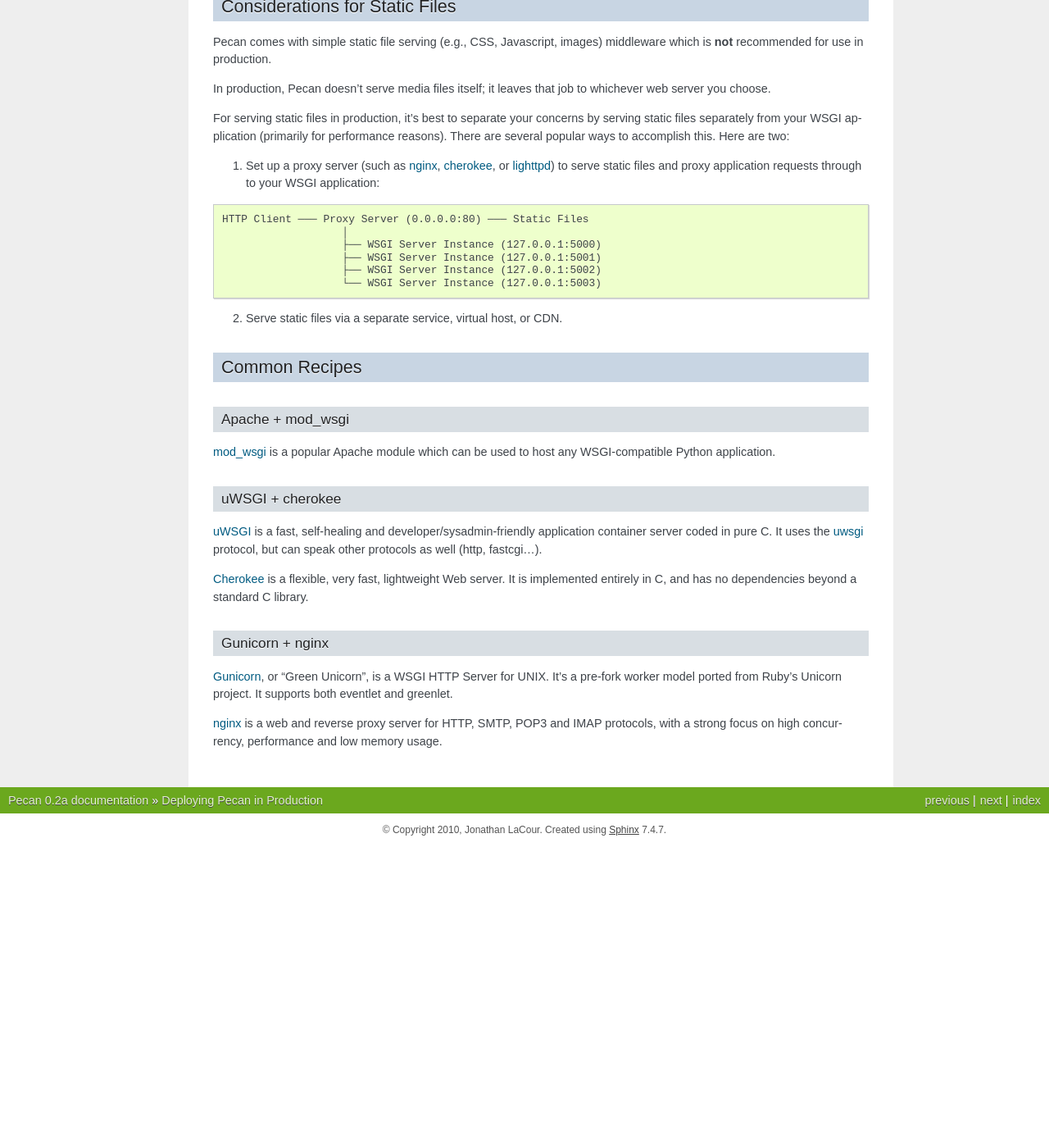
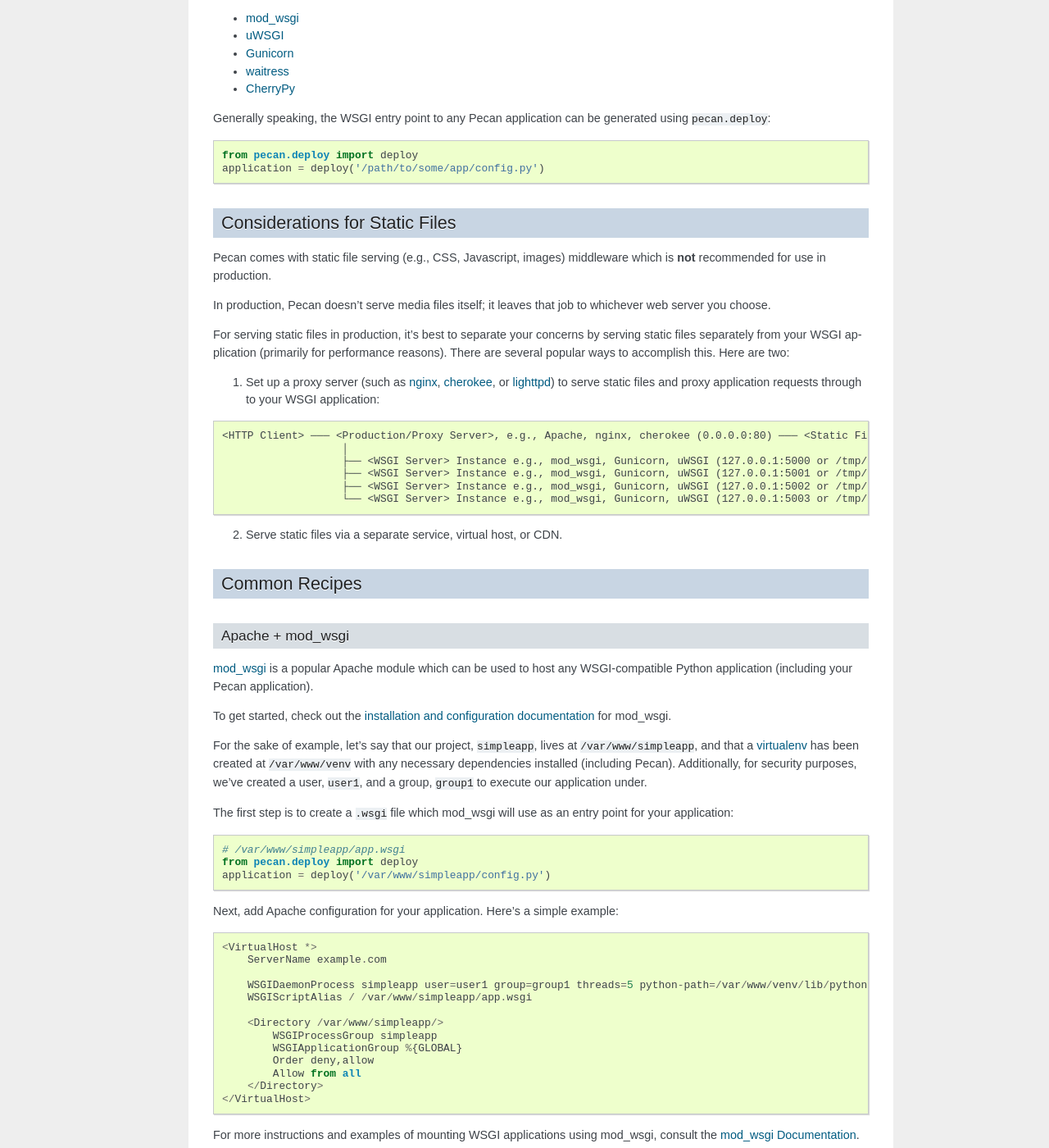
Before and after one commit to stackforge/pecan, a Sphinx documentation site: the page built from docs/source/deployment.rst, in a window 1280 px wide and 1400 px high, scrolled down 1021 px. Shown: the whole window at 82% size. Built offline with Sphinx 7.4.7, drawn with Linux system fonts in a browser that asks for light colours; before the commit the page ends 2053 px from its top, so only the background shows below that; some of the changed text lies outside the part shown.

Commit message:
More deployment docs.

```diff
--- a/docs/source/deployment.rst
+++ b/docs/source/deployment.rst
@@ -17,8 +17,28 @@
 
 Installing Pecan
 ----------------
-For instructions on installing Pecan in most any environment, refer to
-the documentation on :ref:`Installation`.
+A few popular options are avaliable for installing Pecan in production
+environments:
+
+    *  Using `setuptools/distribute
+       <http://packages.python.org/distribute/setuptools.html>`_.  Manage
+       Pecan as a dependency in your project's ``setup.py`` file so that it's
+       installed alongside your project (e.g., ``python
+       /path/to/project/setup.py install``).  The default Pecan project
+       described in :ref:`quick_start` facilitates this by including Pecan as
+       a dependency for your project.
+
+    *  Using `pip <http://www.pip-installer.org/en/latest/requirements.html>`_.
+       Use ``pip freeze`` and ``pip install`` to create and install from
+       a ``requirements.txt`` file for your project.
+
+    *  Install Pecan manually via the instructions found in
+       :ref:`Installation`.
+
+.. note::
+    Regardless of the route you choose, it's highly recommended that all
+    deployment installations be done in a Python `virtual environment
+    <http://www.virtualenv.org/>`_.
 
 Disabling Debug Mode
 --------------------
@@ -45,6 +65,7 @@
 * `uWSGI <http://projects.unbit.it/uwsgi/>`__
 * `Gunicorn <http://gunicorn.org/>`__
 * `waitress <http://docs.pylonsproject.org/projects/waitress/en/latest/>`__
+* `CherryPy <http://cherrypy.org/>`__
 
 Generally speaking, the WSGI entry point to any Pecan application can be
 generated using ``pecan.deploy``::
@@ -72,12 +93,12 @@
 
 ::
 
-    HTTP Client ─── Proxy Server (0.0.0.0:80) ─── Static Files
+    <HTTP Client> ─── <Production/Proxy Server>, e.g., Apache, nginx, cherokee (0.0.0.0:80) ─── <Static Files>
                        │
-                       ├── WSGI Server Instance (127.0.0.1:5000)
-                       ├── WSGI Server Instance (127.0.0.1:5001)
-                       ├── WSGI Server Instance (127.0.0.1:5002)
-                       └── WSGI Server Instance (127.0.0.1:5003)
+                       ├── <WSGI Server> Instance e.g., mod_wsgi, Gunicorn, uWSGI (127.0.0.1:5000 or /tmp/some.sock)
+                       ├── <WSGI Server> Instance e.g., mod_wsgi, Gunicorn, uWSGI (127.0.0.1:5001 or /tmp/some.sock)
+                       ├── <WSGI Server> Instance e.g., mod_wsgi, Gunicorn, uWSGI (127.0.0.1:5002 or /tmp/some.sock)
+                       └── <WSGI Server> Instance e.g., mod_wsgi, Gunicorn, uWSGI (127.0.0.1:5003 or /tmp/some.sock)
 
 
 2.  Serve static files via a separate service, virtual host, or CDN.
@@ -88,24 +109,89 @@
 Apache + mod_wsgi
 +++++++++++++++++
 `mod_wsgi <http://code.google.com/p/modwsgi/>`_ is a popular Apache module
-which can be used to host any WSGI-compatible Python application.
+which can be used to host any WSGI-compatible Python application (including your Pecan application).
 
-uWSGI + cherokee
-++++++++++++++++
+To get started, check out the `installation and configuration documentation <http://code.google.com/p/modwsgi/wiki/InstallationInstructions>`_ for mod_wsgi.
+
+For the sake of example, let's say that our project, ``simpleapp``, lives at
+``/var/www/simpleapp``, and that a `virtualenv <http://www.virtualenv.org>`_
+has been created at ``/var/www/venv`` with any necessary dependencies installed
+(including Pecan).  Additionally, for security purposes, we've created a user,
+``user1``, and a group, ``group1`` to execute our application under.
+
+The first step is to create a ``.wsgi`` file which mod_wsgi will use as an entry point for your application::
+
+    # /var/www/simpleapp/app.wsgi
+    from pecan.deploy import deploy
+    application = deploy('/var/www/simpleapp/config.py')
+
+Next, add Apache configuration for your application.  Here's a simple example::
+
+    <VirtualHost *>
+        ServerName example.com
+
+        WSGIDaemonProcess simpleapp user=user1 group=group1 threads=5 python-path=/var/www/venv/lib/python2.7/site-packages
+        WSGIScriptAlias / /var/www/simpleapp/app.wsgi
+
+        <Directory /var/www/simpleapp/>
+            WSGIProcessGroup simpleapp
+            WSGIApplicationGroup %{GLOBAL}
+            Order deny,allow
+            Allow from all
+        </Directory>
+    </VirtualHost>
+
+For more instructions and examples of mounting WSGI applications using mod_wsgi, consult the `mod_wsgi Documentation <http://code.google.com/p/modwsgi/wiki/QuickConfigurationGuide#Mounting_The_WSGI_Application>`_.
+
+Finally, restart Apache and give it a try.
+
+uWSGI
++++++
 `uWSGI <http://projects.unbit.it/uwsgi/>`_ is a fast, self-healing and
 developer/sysadmin-friendly application container server coded in pure C.  It
 uses the `uwsgi <http://projects.unbit.it/uwsgi/wiki/uwsgiProtocol>`__
 protocol, but can speak other protocols as well (http, fastcgi...).
 
-`Cherokee <http://www.cherokee-project.com/>`__ is a flexible, very fast, lightweight Web server. It is
-implemented entirely in C, and has no dependencies beyond a standard C library.
+Running Pecan applications with uWSGI is a snap::
 
-Gunicorn + nginx
-++++++++++++++++
+    $ pip install uwsgi
+    $ pecan create simpleapp && cd simpleapp
+    $ python setup.py develop
+
+Next, let's create a new file in the project root::
+
+    # wsgi.py
+    from pecan.deploy import deploy
+    application = deploy('config.py')
+
+...and then run it with::
+
+    $ uwsgi --http-socket 127.0.0.1:8000 -H /path/to/virtualenv -w wsgi
+
+...or using a Unix socket (that nginx, for example, could be configured to
+`proxy to <http://projects.unbit.it/uwsgi/wiki/RunOnNginx>`_)::
+
+    $ uwsgi -s /tmp/uwsgi.sock -H ../path/to/virtualenv -w wsgi
+
+Gunicorn
+++++++++
 `Gunicorn <http://gunicorn.org/>`__, or "Green Unicorn", is a WSGI HTTP Server for
 UNIX. It’s a pre-fork worker model ported from Ruby’s Unicorn project. It
 supports both eventlet and greenlet.
 
-`nginx <http://nginx.org/en/>`_ is a web and reverse proxy server for HTTP, SMTP, POP3 and IMAP
-protocols, with a strong focus on high concurrency, performance and low memory
-usage.
+Running a Pecan application on Gunicorn is simple.  Let's walk through it with
+Pecan's default project::
+
+    $ pip install gunicorn
+    $ pecan create simpleapp && cd simpleapp
+    $ python setup.py develop
+
+Next, let's create a new file in the project root::
+
+    # wsgi.py
+    from pecan.deploy import deploy
+    application = deploy('config.py')
+
+...and then run it with::
+
+    $ gunicorn wsgi
```
Also changed, not shown: other parts of docs/source/deployment.rst (+1 -1 lines).
